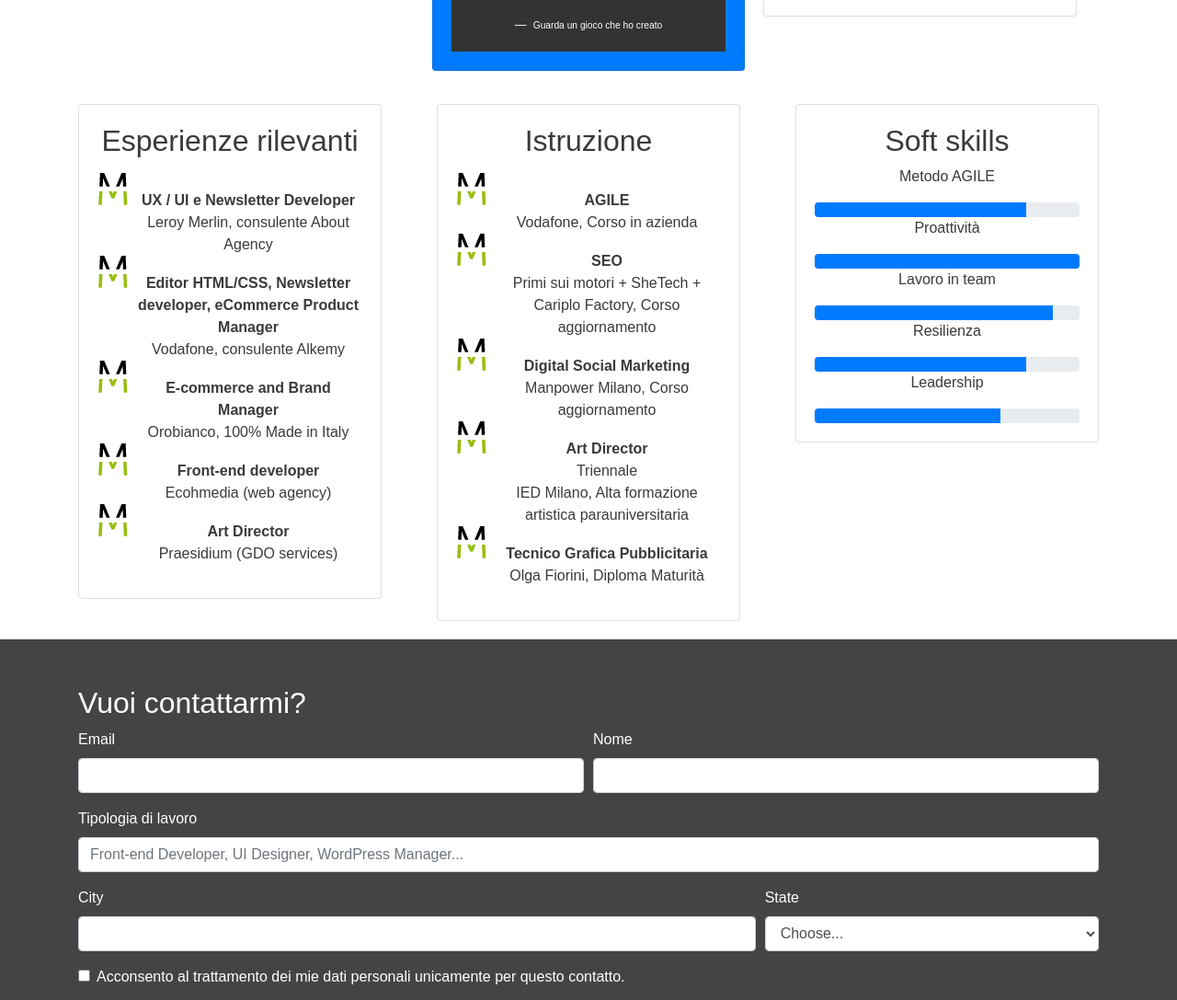
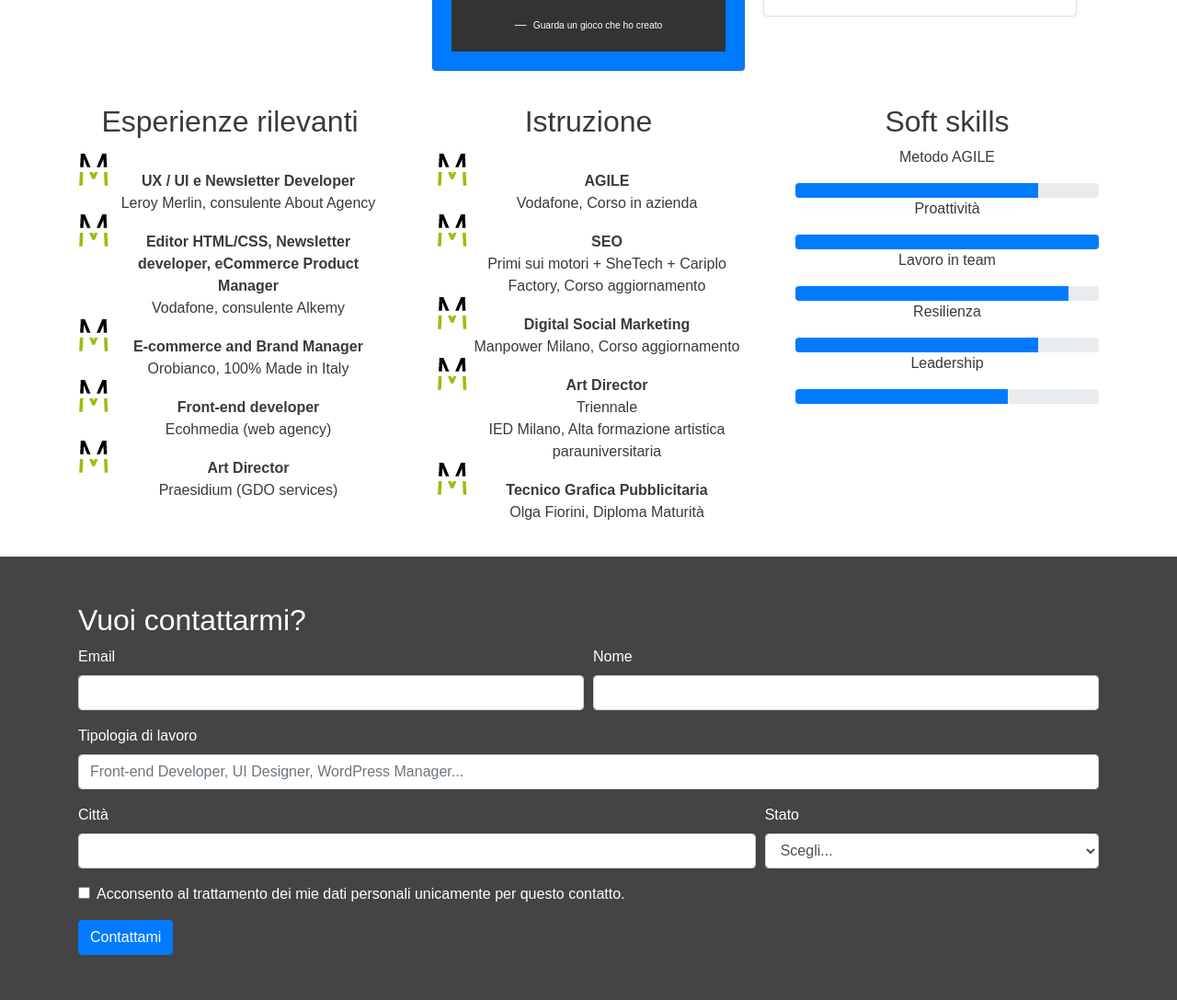
Before and after one commit to MapoDesign/mapodesign.github.io, a plain HTML site: page index.html in a window 1280 px wide. Shown: the part 903-1990 px from the top of the page at 92% size. Drawn offline with nearby package versions, Linux system fonts and the light colour scheme; a web font is replaced by a local one.

Commit message:
home dev

```diff
--- a/css/main.css
+++ b/css/main.css
@@ -55,6 +55,14 @@ ul{
     padding: 20px;
 }
 
+#knowhow .card {
+    border: none;
+}
+#knowhow .card-body {
+    padding: 0;
+}
+
+
 #form {
     background-color: #444;
     color: #fff;
--- a/index.html
+++ b/index.html
@@ -160,7 +160,7 @@
 					</div>
 				</div>
 
-				<div class="card-deck">
+				<div  id="knowhow" class="card-deck">
 					<div class="row">
 						<div class="col-lg">
 							  <div class="card">
@@ -265,14 +265,17 @@
                 </div>
                 <div class="form-row">
                   <div class="form-group col-md-8">
-                    <label for="inputCity">City</label>
+                    <label for="inputCity">Città</label>
                     <input type="text" class="form-control" id="inputCity">
                   </div>
                   <div class="form-group col-md-4">
-                    <label for="inputState">State</label>
+                    <label for="inputState">Stato</label>
                     <select id="inputState" class="form-control">
-                      <option selected>Choose...</option>
-                      <option>...</option>
+                      <option selected>Scegli...</option>
+                      <option>Italy</option>
+                      <option>Swiss</option>
+                      <option>England</option>
+                      <option>Ireland</option>
                     </select>
                   </div>
 
```
